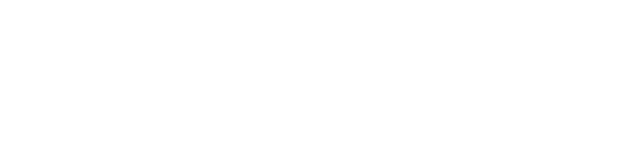
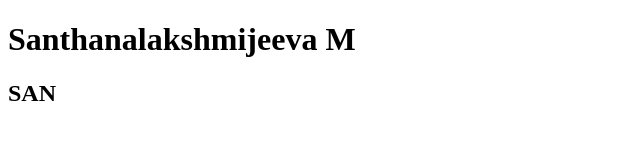
Before and after one commit to santhanalakshmi2004/Git_example, a plain HTML site: page index.html in a window 1280 px wide. Shown: the whole page, without its empty margins (0-640 px from the left). Drawn offline with Linux system fonts and the light colour scheme.

Commit message:
added h2 tag

```diff
--- a/index.html
+++ b/index.html
@@ -6,6 +6,7 @@
     <title>Sanjeeva</title>
 </head>
 <body>
-
+    <h1>Santhanalakshmijeeva M</h1>
+    <h2>SAN</h2>
 </body>
 </html>
```
